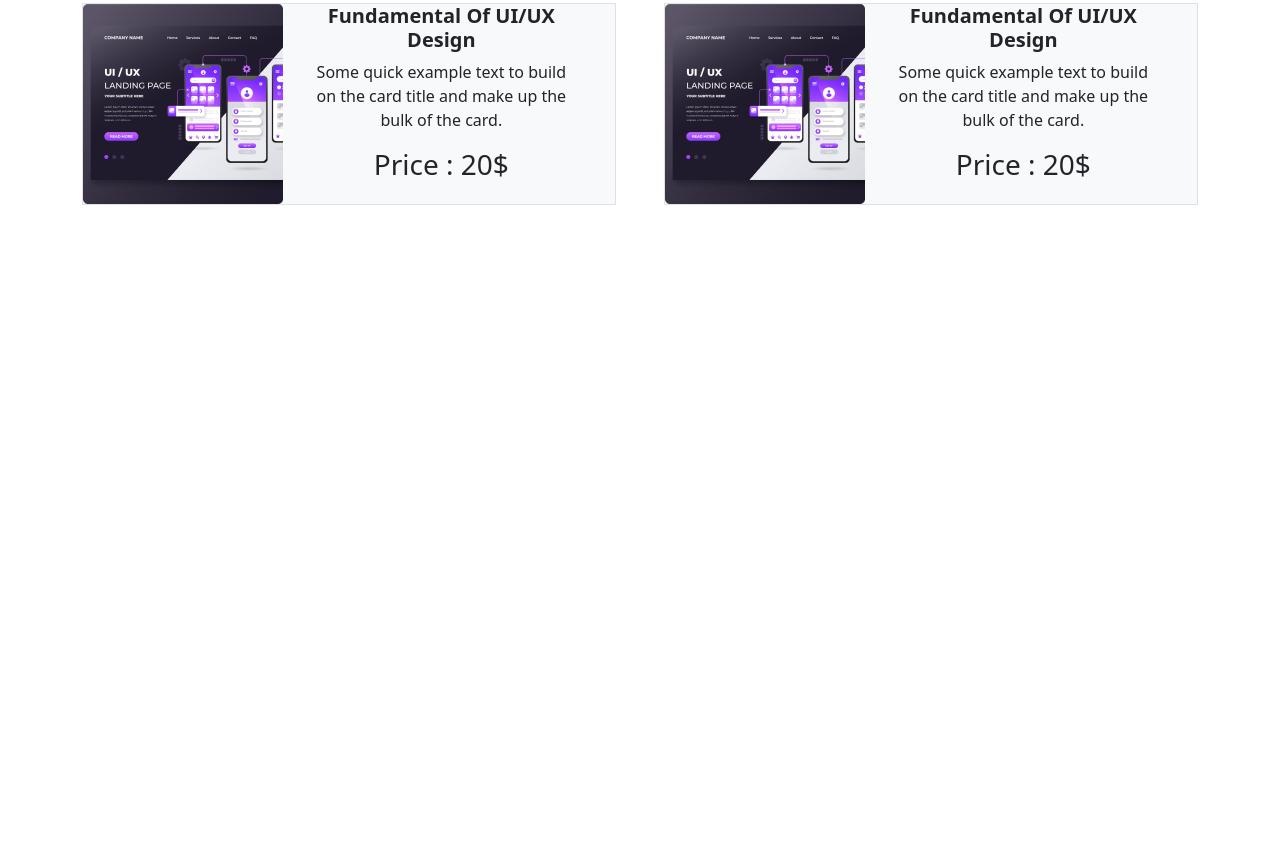
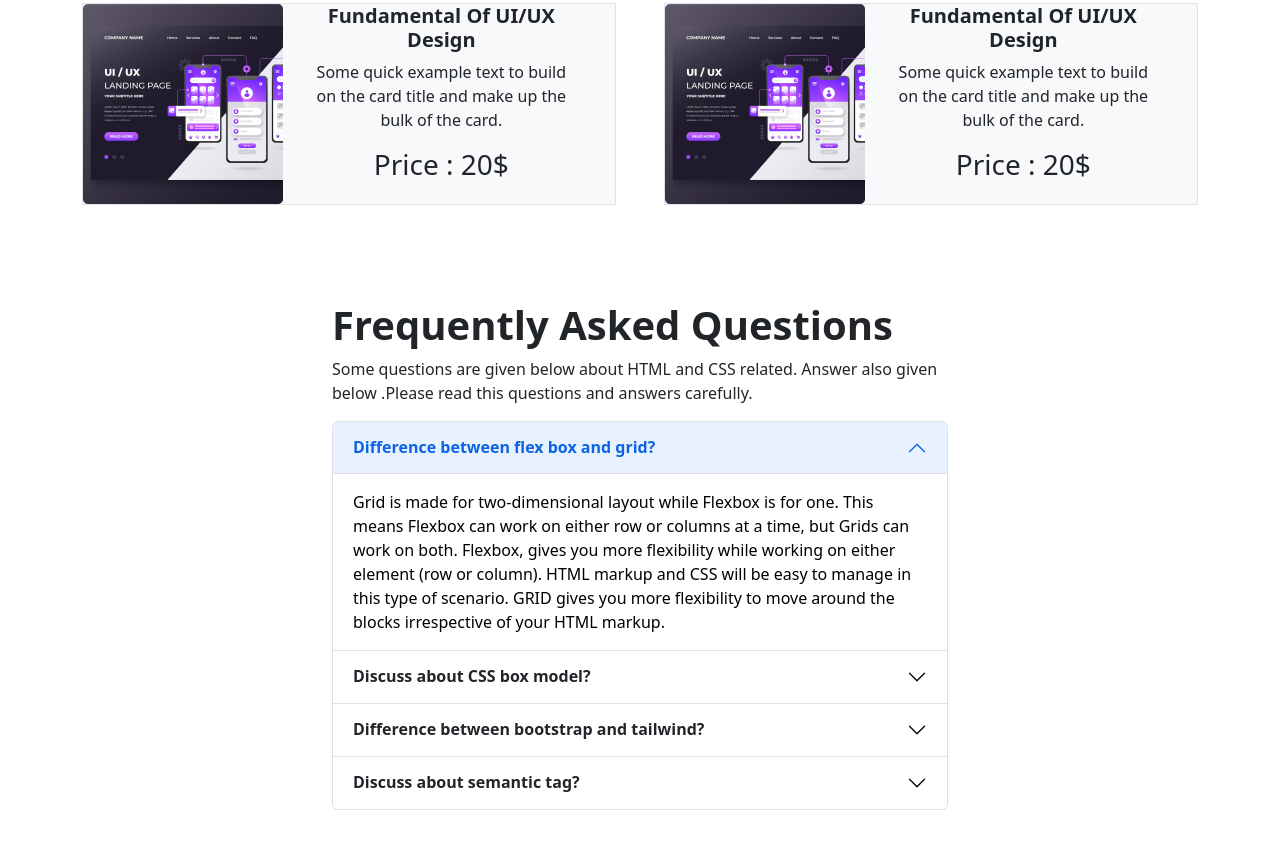
Before and after one commit to mdmamunor/edTech-Site, a plain HTML site: page index.html in a window 1280 px wide. Shown: the part 1241-2089 px from the top of the page. Before the commit the page ends 1542 px from the top, so only its background shows below. Drawn offline with nearby package versions, Linux system fonts and the light colour scheme.

Commit message:
accordian added

```diff
--- a/index.html
+++ b/index.html
@@ -210,6 +210,81 @@
         </div>
     </section>
 
+    <section class="container my-5" style="width:40rem;">
+        <h1 class="fw-bold">Frequently Asked Questions</h1>
+        <p>Some questions are given below about HTML and CSS related. Answer also given below .Please read this
+            questions and answers carefully.</p>
+        <div class="accordion" id="accordionExample">
+            <div class="accordion-item ">
+                <h2 class="accordion-header " id="headingOne">
+                    <button class="accordion-button fw-bold" type="button" data-bs-toggle="collapse"
+                        data-bs-target="#collapseOne" aria-expanded="true" aria-controls="collapseOne">
+                        Difference between flex box and grid?
+                    </button>
+                </h2>
+                <div id="collapseOne" class="accordion-collapse collapse show" aria-labelledby="headingOne"
+                    data-bs-parent="#accordionExample">
+                    <div class="accordion-body">
+                        Grid is made for two-dimensional layout while Flexbox is for one. This means Flexbox can work on
+                        either row or columns at a time, but Grids can work on both.
+                        Flexbox, gives you more flexibility while working on either element (row or column). HTML markup
+                        and CSS will be easy to manage in this type of scenario.
+                        GRID gives you more flexibility to move around the blocks irrespective of your HTML markup.
+                    </div>
+                </div>
+            </div>
+            <div class="accordion-item">
+                <h2 class="accordion-header" id="headingTwo">
+                    <button class="accordion-button collapsed fw-bold" type="button" data-bs-toggle="collapse"
+                        data-bs-target="#collapseTwo" aria-expanded="false" aria-controls="collapseTwo">
+                        Discuss about CSS box model?
+                    </button>
+                </h2>
+                <div id="collapseTwo" class="accordion-collapse collapse" aria-labelledby="headingTwo"
+                    data-bs-parent="#accordionExample">
+                    <div class="accordion-body">
+                        The CSS box model is a container that contains multiple properties including borders, margin,
+                        padding, and the content itself. It is used to create the design and layout of web pages.
+                        According to the CSS box model, the web browser supplies each element as a square prism.
+                    </div>
+                </div>
+            </div>
+            <div class="accordion-item">
+                <h2 class="accordion-header" id="headingThree">
+                    <button class="accordion-button collapsed fw-bold" type="button" data-bs-toggle="collapse"
+                        data-bs-target="#collapseThree" aria-expanded="false" aria-controls="collapseThree">
+                        Difference between bootstrap and tailwind?
+                    </button>
+                </h2>
+                <div id="collapseThree" class="accordion-collapse collapse" aria-labelledby="headingThree"
+                    data-bs-parent="#accordionExample">
+                    <div class="accordion-body">
+                        Bootstrap is much larger than Tailwind and requires multiple files to access its full
+                        functionality. Because of this, using Bootstrap means a significantly larger file size than
+                        Tailwind. Bootstrap also offers mobile-first, responsive components pre-styled to create
+                        flawless website pages quickly.
+                    </div>
+                </div>
+            </div>
+            <div class="accordion-item">
+                <h2 class="accordion-header" id="headingThree">
+                    <button class="accordion-button collapsed fw-bold" type="button" data-bs-toggle="collapse"
+                        data-bs-target="#collapseThree" aria-expanded="false" aria-controls="collapseThree">
+                        Discuss about semantic tag?
+                    </button>
+                </h2>
+                <div id="collapseThree" class="accordion-collapse collapse" aria-labelledby="headingThree"
+                    data-bs-parent="#accordionExample">
+                    <div class="accordion-body">
+                        A semantic element clearly describes its meaning to both the browser and the developer. Examples
+                        of non-semantic elements: <div> and <span> - Tells nothing about its content. Examples of
+                                semantic elements: <form> , <table> , and <article> - Clearly defines its content.
+                        </div>
+                    </div>
+                </div>
+            </div>
+    </section>
+
 
 
 
```
